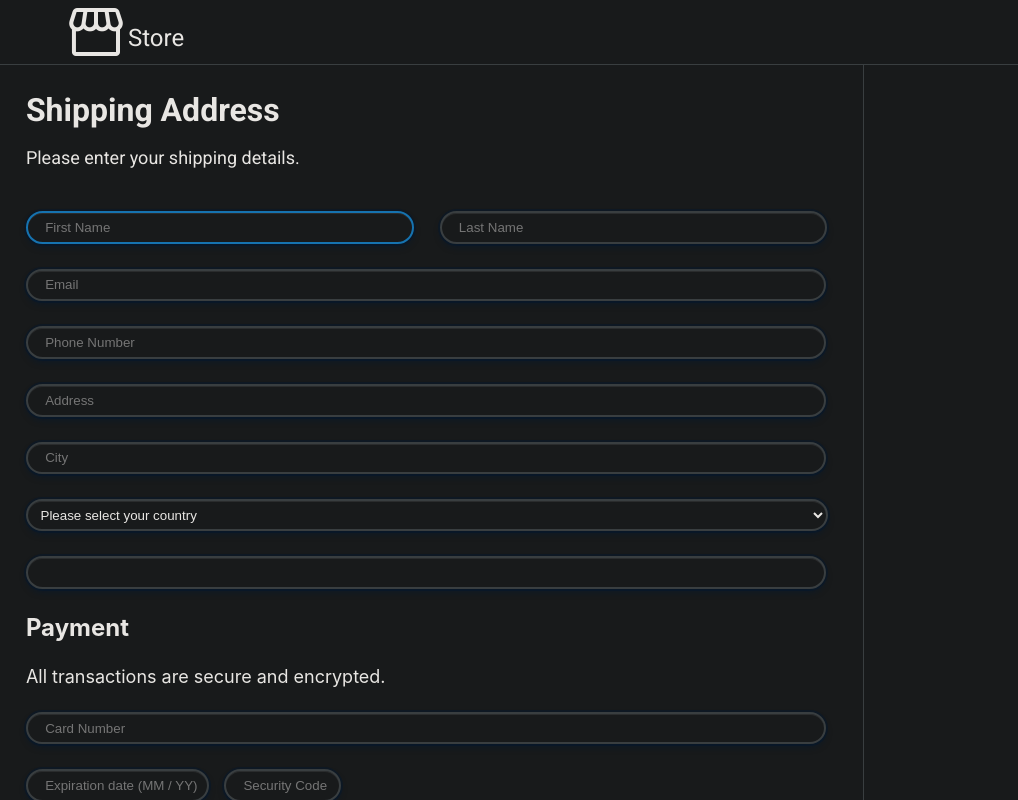
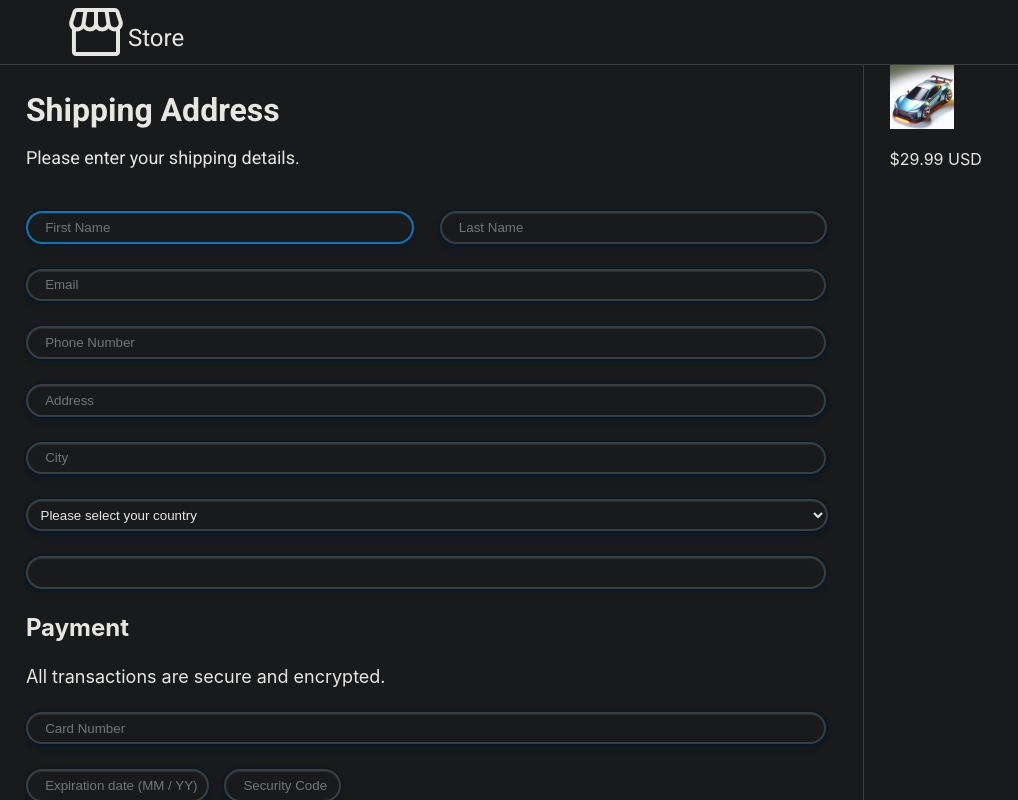
Before and after one commit to TroyWarez/basic-site, a React (Vite) app: page / in a window 1280 px wide. Shown: the top 800 px of the page, without its empty margins (0-1018 px from the left). Built offline with nearby package versions, Linux system fonts and the light colour scheme.

Commit message:
Added cart container

```diff
--- /dev/null
+++ b/src/components/CheckoutCart/CheckoutCart.module.css
@@ -0,0 +1,3 @@
+.CheckoutCart {
+    padding-left: 2%;
+}
--- /dev/null
+++ b/src/components/CheckoutCart/CheckoutCart.tsx
@@ -0,0 +1,11 @@
+import React from 'react'
+import classes from "../CheckoutCart/CheckoutCart.module.css"
+const CheckoutCart = () => {
+  return (
+    <div className={classes.CheckoutCart}>
+        <img src="Toy Car.jpg" alt='ProductImage'/>
+        <p>{'$29.99 USD'}</p>
+    </div>
+  )
+}
+export default CheckoutCart
--- /dev/null
+++ b/src/components/CheckoutContainer/CheckoutContainer.module.css
@@ -0,0 +1,4 @@
+.CheckoutContainer {
+    display: flex;
+    justify-content: left;
+}
--- /dev/null
+++ b/src/components/CheckoutContainer/CheckoutContainer.tsx
@@ -0,0 +1,13 @@
+import classes from './CheckoutContainer.module.css'
+import CheckoutCart from '../CheckoutCart/CheckoutCart'
+import OrderForm from '../OrderForm/OrderForm'
+const CheckoutContainer = () => {
+  return (
+    <div className={classes.CheckoutContainer}>
+        <OrderForm/>
+        <CheckoutCart/>
+    </div>
+  )
+}
+
+export default CheckoutContainer
--- a/src/components/CheckoutFooter/CheckoutFooter.tsx
+++ b/src/components/CheckoutFooter/CheckoutFooter.tsx
@@ -1,7 +1,7 @@
 import classes from "./CheckoutFooter.module.css"
 import { Link } from "react-router-dom";
 
-const Footer = ()  : JSX.Element => {
+const CheckoutFooter = ()  : JSX.Element => {
   return (
     <>
     <Link to="/refundpolicy" className={classes.CheckoutFooter}>Refund policy</Link>
@@ -11,4 +11,4 @@ const Footer = ()  : JSX.Element => {
   )
 }
 
-export default Footer
+export default CheckoutFooter
--- a/src/components/OrderForm/OrderForm.tsx
+++ b/src/components/OrderForm/OrderForm.tsx
@@ -483,7 +483,7 @@ const OrderForm = ()  : JSX.Element => {
       {value: "NU", displayValue: 'Nunavut'},
       ];
     return (
-        <form action="" method="get" autoComplete="on" className={classes.form}>
+        <form className={classes.form} autoComplete="off">
             <h3 className={classes.heading}>Shipping Address</h3>
             <p className={classes.p}>Please enter your shipping details.</p>
             <div>
@@ -525,7 +525,7 @@ const OrderForm = ()  : JSX.Element => {
                     <FormInput type="text" onInput={onInputHandler} inputMode="numeric" name="Security Code" id={classes.securitycode} required placeholder="Security Code" maxLength={5}/>
                   </div>
 
-                  <FormInput type="submit" name="submit" id={classes.submit} required value="Pay now" disabled/>
+                  <FormInput type="button" name="submit" id={classes.submit} required value="Pay now" disabled/>
 
                 </div>
           </form>
--- a/src/pages/CheckoutPage/CheckoutPage.tsx
+++ b/src/pages/CheckoutPage/CheckoutPage.tsx
@@ -1,12 +1,12 @@
-import OrderForm from "../../components/OrderForm/OrderForm";
 import Homebutton from "../../components/Homebutton/Homebutton";
+import CheckoutContainer from "../../components/CheckoutContainer/CheckoutContainer";
 import Footer from "../../components/CheckoutFooter/CheckoutFooter";
 const CheckoutPage = () => {
   return (
     <div>
     <title>Store Checkout</title>
     <Homebutton/>
-    <OrderForm/>
+    <CheckoutContainer/>
     <Footer/>
     </div>
   );
```
